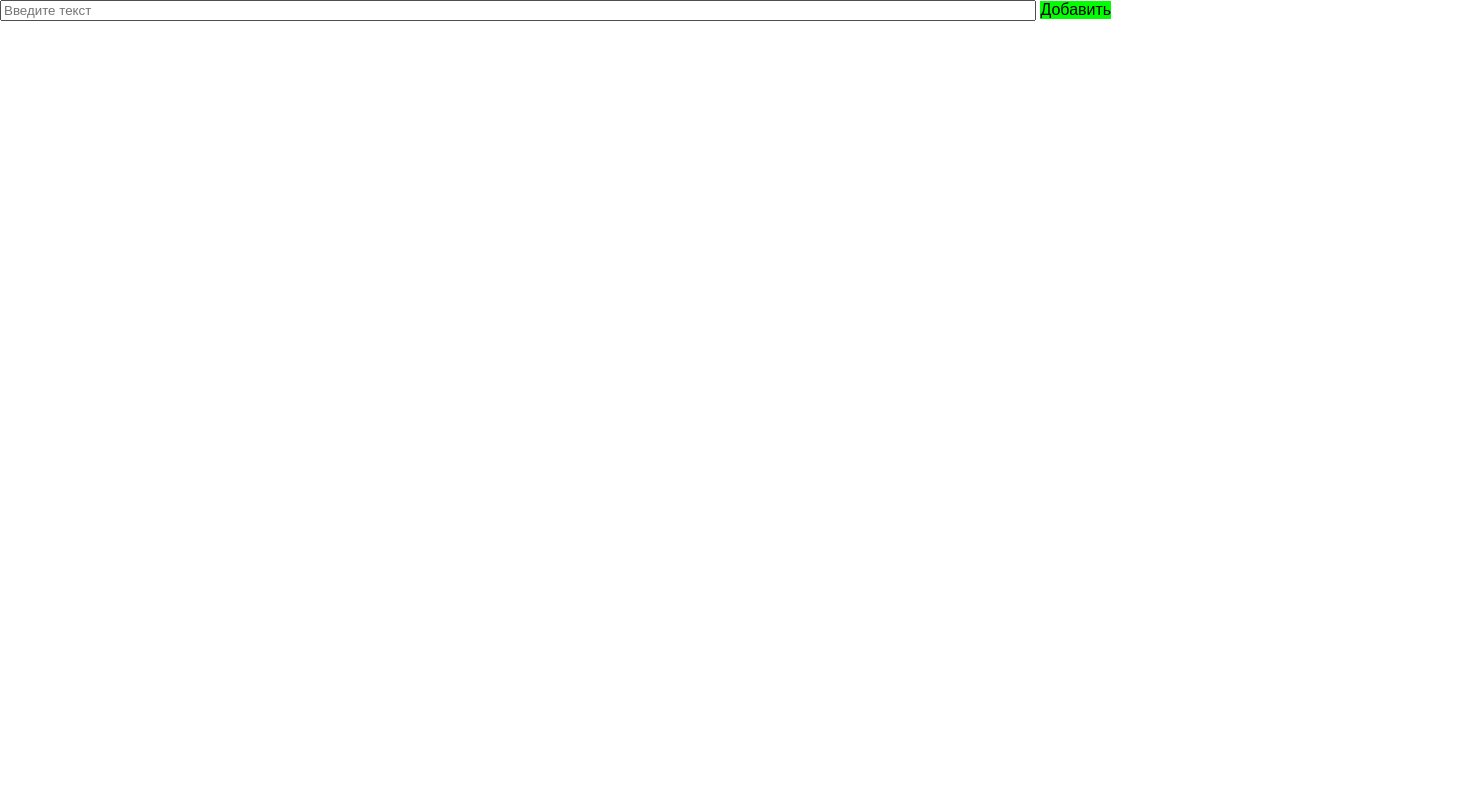
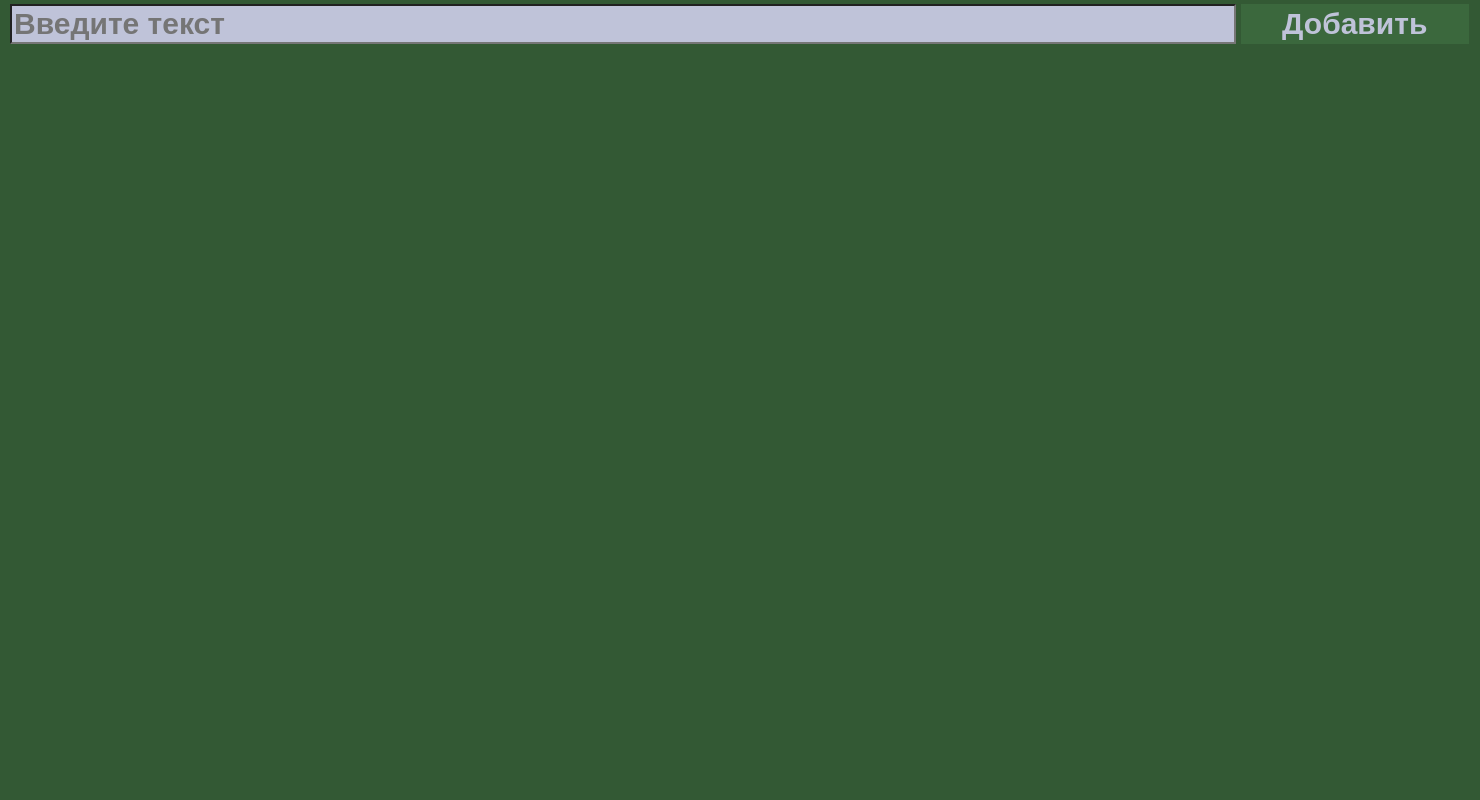
Before and after one commit to itstep-msk/W11017, a PHP site: page /checklist.html in a window 1480 px wide. Run offline with PHP 8.4, Linux system fonts and the light colour scheme.

Commit message:
design update

```diff
--- a/APP/CHECKLIST/css/style.css
+++ b/APP/CHECKLIST/css/style.css
@@ -1,18 +1,39 @@
 body {
-	margin: 0;
-	font-family: Arial;
+    margin: 0;
+    background: #335934;
+    font-family: Arial;
 }
 
 .checklist__input {
-	width: 70%;
+    width: 84%;
+    background: #BFC3D9;
+    font-size: 30px;
+    font-weight: bold;
+    height: 40px;
 }
 
 .checklist__button {
-	background: #0f0;
-	display: inline-block;
+    background: #3b683d;
+    display: inline-block;
+    width: 15.6%;
+    height: 40px;
+    cursor: pointer;
+    font-size: 30px;
+    color: #BFC3D9;
+    margin-top: 4px;
+    font-weight: bold;
+    text-align: center;
 }
 
 .checklist__row {
-	background: blue;
-	color: #fff;
+	background: #4e8050;
+    border-top: 1px solid #1F3320;
+    border-radius: 5px 5px 0 0;
+    font-size: 30px;
 }
+
+.checklist__top{
+    margin: 0px auto;
+    width: 1460px;
+    line-height: 40px;
+}
```
